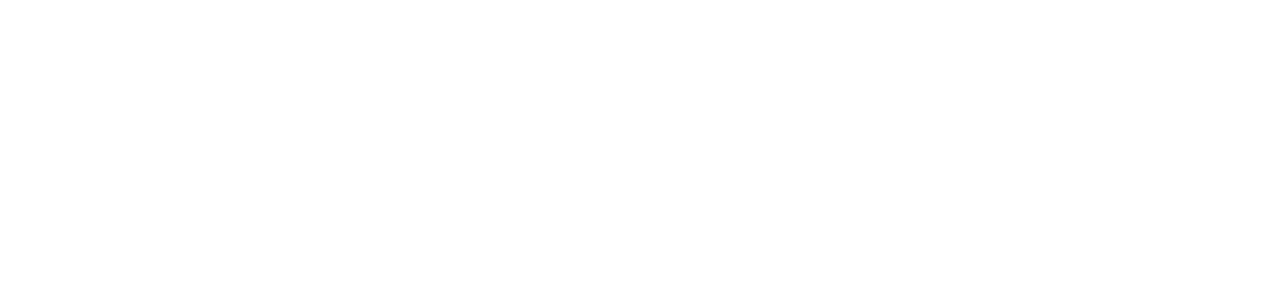
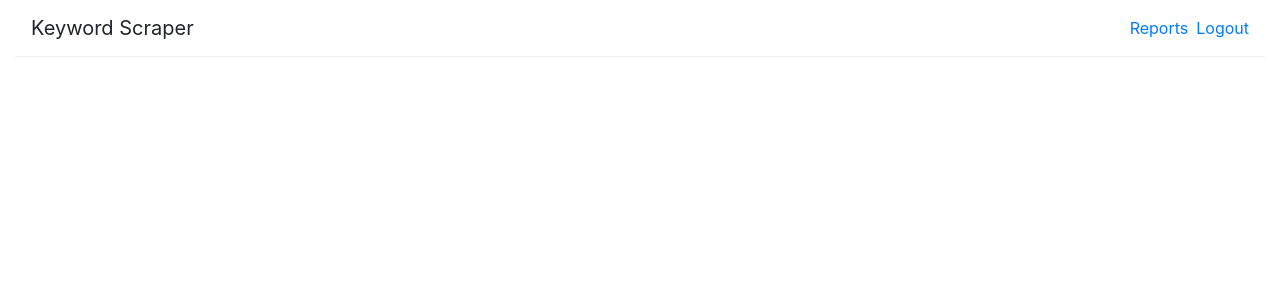
Before and after one commit to rmn316/NIMBLE, a React app in the folder react-google-scraper/: page / in a window 1280 px wide. Shown: the top 300 px of the page. Built offline with nearby package versions, Linux system fonts and the light colour scheme.

Commit message:
#4 created basic navigation

```diff
--- a/react-google-scraper/package.json
+++ b/react-google-scraper/package.json
@@ -127,5 +127,8 @@
     "presets": [
       "react-app"
     ]
+  },
+  "devDependencies": {
+    "node-sass": "^4.12.0"
   }
 }
--- a/react-google-scraper/src/App.js
+++ b/react-google-scraper/src/App.js
@@ -1,10 +1,13 @@
 import React, { Component } from 'react';
 import { Container } from 'reactstrap';
+import Toolbar from './components/Navigation/Toolbar/Toolbar';
 
 class App extends Component {
   render () {
     return (
-      <Container />
+      <Container fluid={true}>
+        <Toolbar isAuthenticated={true}/>
+      </Container>
     )
   }
 }
--- /dev/null
+++ b/react-google-scraper/src/components/Navigation/NavigationItems/NavigationItem/NavigationItem.js
@@ -0,0 +1,13 @@
+import React from 'react';
+import { NavLink } from 'react-router-dom';
+import { NavItem } from 'reactstrap';
+
+import styles from './NavigationItem.module.scss';
+
+const navigationItem = (props) => (
+  <NavItem className={styles.NavItem}>
+    <NavLink to="">{props.children}</NavLink>
+  </NavItem>
+);
+
+export default navigationItem;
--- /dev/null
+++ b/react-google-scraper/src/components/Navigation/NavigationItems/NavigationItem/NavigationItem.module.scss
@@ -0,0 +1,3 @@
+.NavItem {
+  margin-left: 0.5rem;
+}
--- /dev/null
+++ b/react-google-scraper/src/components/Navigation/NavigationItems/NavigationItems.js
@@ -0,0 +1,17 @@
+import React from 'react';
+import { Nav } from 'reactstrap'
+import NavigationItem from './NavigationItem/NavigationItem';
+
+
+const navigationItems = (props) => (
+  <Nav>
+    { props.isAuthenticated ? <NavigationItem link="/">Reports</NavigationItem> : null }
+    {
+      props.isAuthenticated
+        ? <NavigationItem link="/logout">Logout</NavigationItem>
+        : <NavigationItem link="/login">Login</NavigationItem>
+    }
+  </Nav>
+);
+
+export default navigationItems;
--- /dev/null
+++ b/react-google-scraper/src/components/Navigation/Toolbar/Toolbar.js
@@ -0,0 +1,14 @@
+import React from 'react';
+import { Navbar, NavbarBrand } from 'reactstrap';
+import NavigationItems from '../NavigationItems/NavigationItems';
+
+import styles from './Toolbar.module.scss';
+
+const toolbar = (props) => (
+    <Navbar className={styles.Toolbar} fixed dark>
+      <NavbarBrand>Keyword Scraper</NavbarBrand>
+      <NavigationItems {...props} />
+    </Navbar>
+);
+
+export default toolbar;
--- /dev/null
+++ b/react-google-scraper/src/components/Navigation/Toolbar/Toolbar.module.scss
@@ -0,0 +1,3 @@
+.Toolbar {
+  border-bottom: 1px solid #eee;
+}
```
Also changed, not shown: 1 other file (tests, documents, lock files or other folders).
